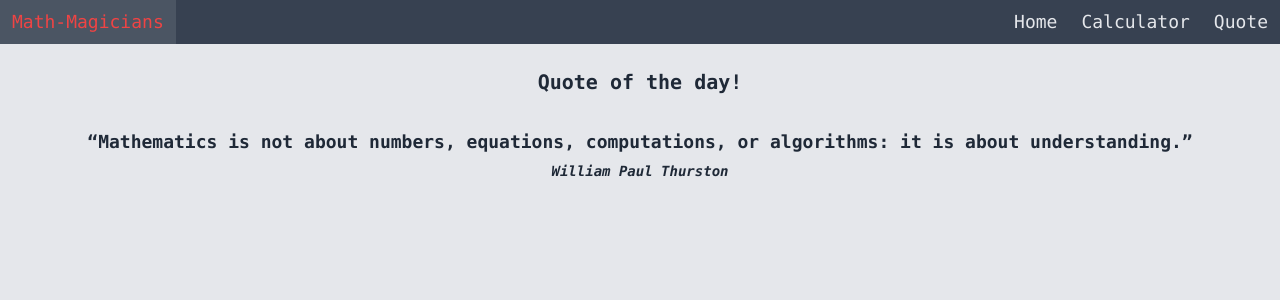
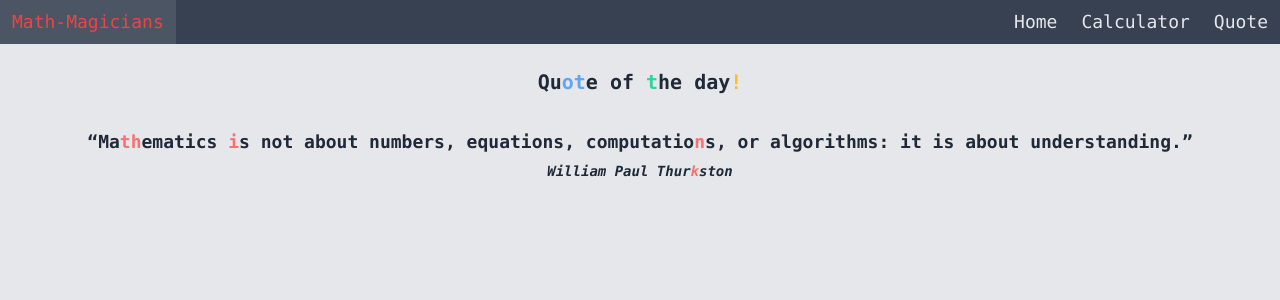
Before and after one commit to epinczinger/calculator, a React (Create React App) app: page /quote in a window 1280 px wide. Shown: the top 300 px of the page. Built offline with nearby package versions, Linux system fonts and the light colour scheme.

Commit message:
add style on quotes

```diff
--- a/src/components/Home.js
+++ b/src/components/Home.js
@@ -2,8 +2,8 @@ import React from 'react';
 
 function Home() {
   return (
-    <div className="text-center px-2 text-gray-800">
-      <h1 className="py-4 text-lg font-bold animate-pulse">
+    <div className="text-center px-2 text-gray-800 sm:animate-pulse">
+      <h1 className="py-4 text-lg font-bold">
         Welcome to
         {' '}
         <span className="text-yellow-400">Math-magicians</span>
--- a/src/components/Quote.js
+++ b/src/components/Quote.js
@@ -4,15 +4,32 @@ function Quote() {
   return (
     <div className="text-gray-800 font-bold flex flex-col justify-center p-2">
       <h3 className="text-xl text-center p-4 justify-self-start">
-        Quote of the day!
+        Qu
+        <span className="text-blue-400">ot</span>
+        e of
+        {' '}
+        <span className="text-green-400">t</span>
+        he day
+        <span className="text-yellow-400">!</span>
       </h3>
       <h1 className="text-lg text-center p-4">
         <q>
-          Mathematics is not about numbers, equations, computations, or
-          algorithms: it is about understanding.
+          Ma
+          <span className="text-red-400">th</span>
+          ematics
+          {' '}
+          <span className="text-red-400">i</span>
+          s not about numbers,
+          equations, computatio
+          <span className="text-red-400">n</span>
+          s, or algorithms: it is about understanding.
         </q>
         <br />
-        <cite className="text-sm">William Paul Thurston</cite>
+        <cite className="text-sm">
+          William Paul Thur
+          <span className="text-red-400">k</span>
+          ston
+        </cite>
       </h1>
     </div>
   );
```
